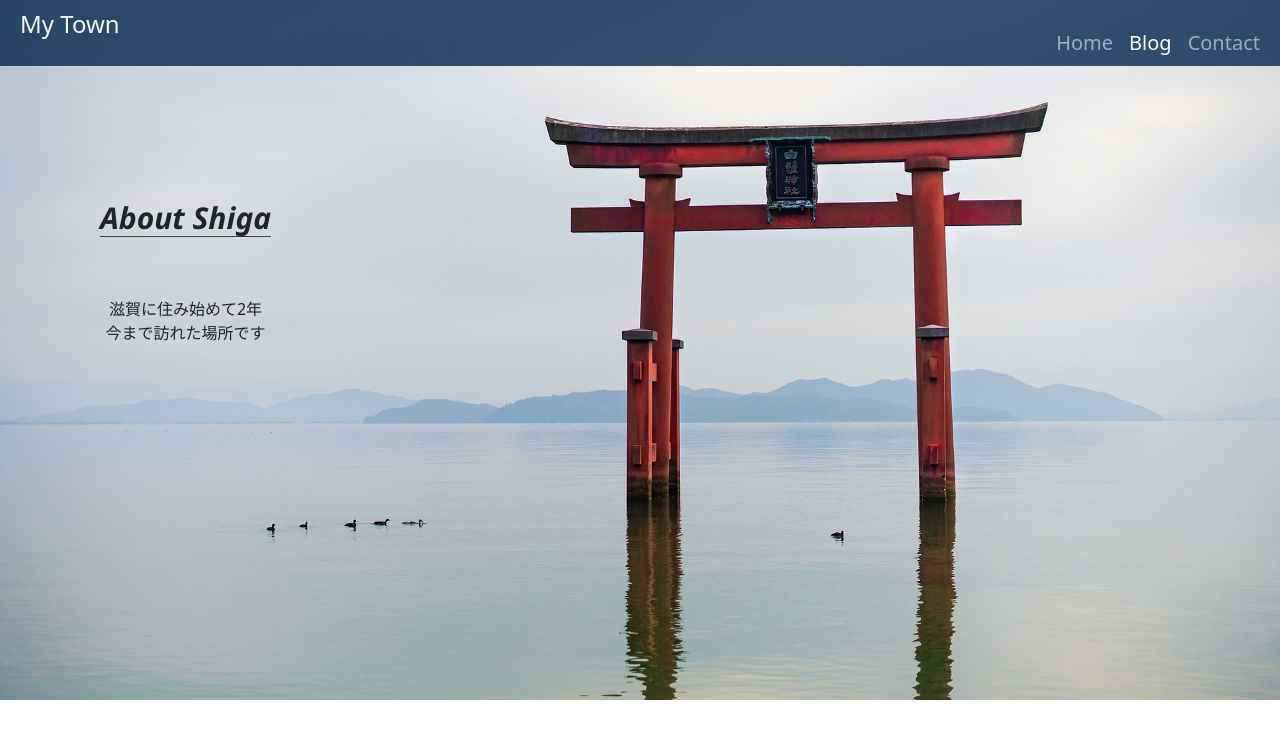
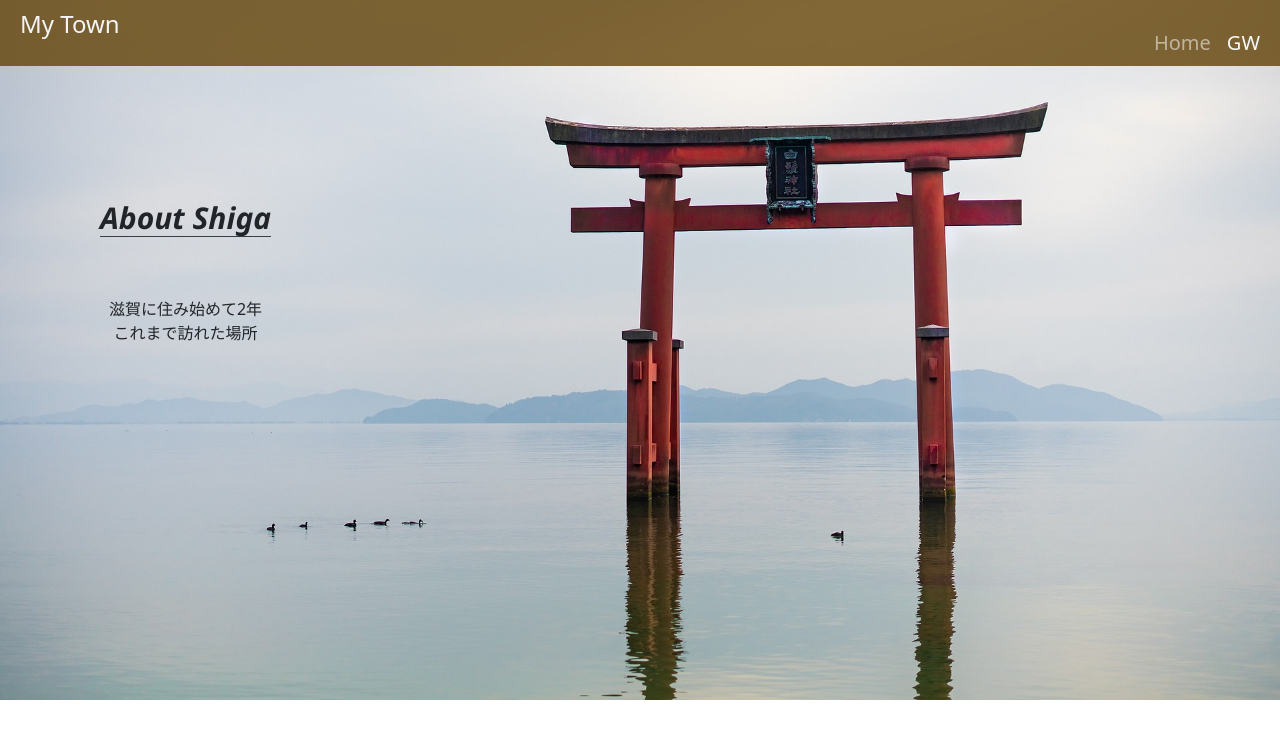
Before and after one commit to kesuidaginayawa/mytown, a plain HTML site: page index.html in a window 1280 px wide. Shown: the top 747 px of the page. Drawn offline with nearby package versions, Linux system fonts and the light colour scheme; grey boxes are pictures that could not be loaded.

Commit message:
Add files via upload

```diff
--- a/index.html
+++ b/index.html
@@ -14,7 +14,7 @@
         <h1>My Town</h1>
       </div>
       <div class="header-right">
-        <nav class="navbar navbar-expand-lg navbar-dark" style="background-color:#03274b;">
+        <nav class="navbar navbar-expand-lg navbar-dark" style="background-color:#634307;">
           <div class="container-fluid">
             <button class="navbar-toggler" type="button" data-bs-toggle="collapse" data-bs-target="#navbarNavAltMarkup" aria-controls="navbarNavAltMarkup" aria-expanded="false" aria-label="Toggle navigation">
               <span class="navbar-toggler-icon"></span>
@@ -22,8 +22,8 @@
             <div class="collapse navbar-collapse" id="navbarNavAltMarkup">
               <div class="navbar-nav">
                 <a class="nav-link " aria-current="page" href="https://kesuidaginayawa.github.io/ko987ytghhbfr5t67u20230422/">Home</a>
-                <a class="nav-link active" href="#">Blog</a>
-                <a class="nav-link" href="#">Contact</a>
+                <a class="nav-link active" href="#">GW</a>
+                <!-- <a class="nav-link" href="#">Contact</a> -->
               </div>
             </div>
           </div>
@@ -40,7 +40,7 @@
             <div class="text">
               <p>
                 滋賀に住み始めて2年<br />
-                今まで訪れた場所です
+                これまで訪れた場所
              </p>
             </div>
           </div>
--- a/stylesheet.css
+++ b/stylesheet.css
@@ -62,7 +62,7 @@ li {
 .header {
   width: 100%;
   margin: 0 auto;
-  background-color: #03274b;
+  background-color: #634307;
   opacity: 0.8;
   position: fixed;
   top: 0;
@@ -112,7 +112,7 @@ mainvisual
 -----------------------------------------*/
 .mainvisual {
   text-align: center;
-margin:0 auto;
+  margin:0 auto;
 }
 
 .main-img{
```
